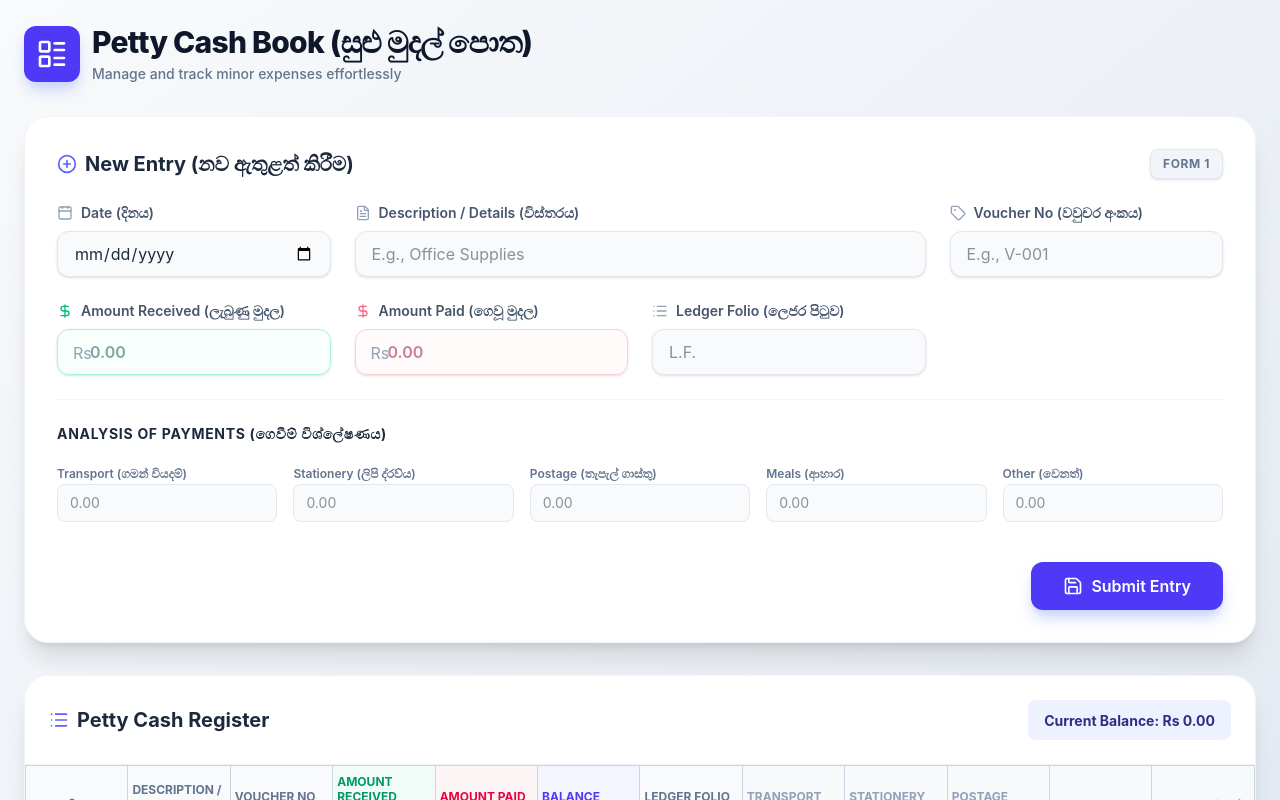
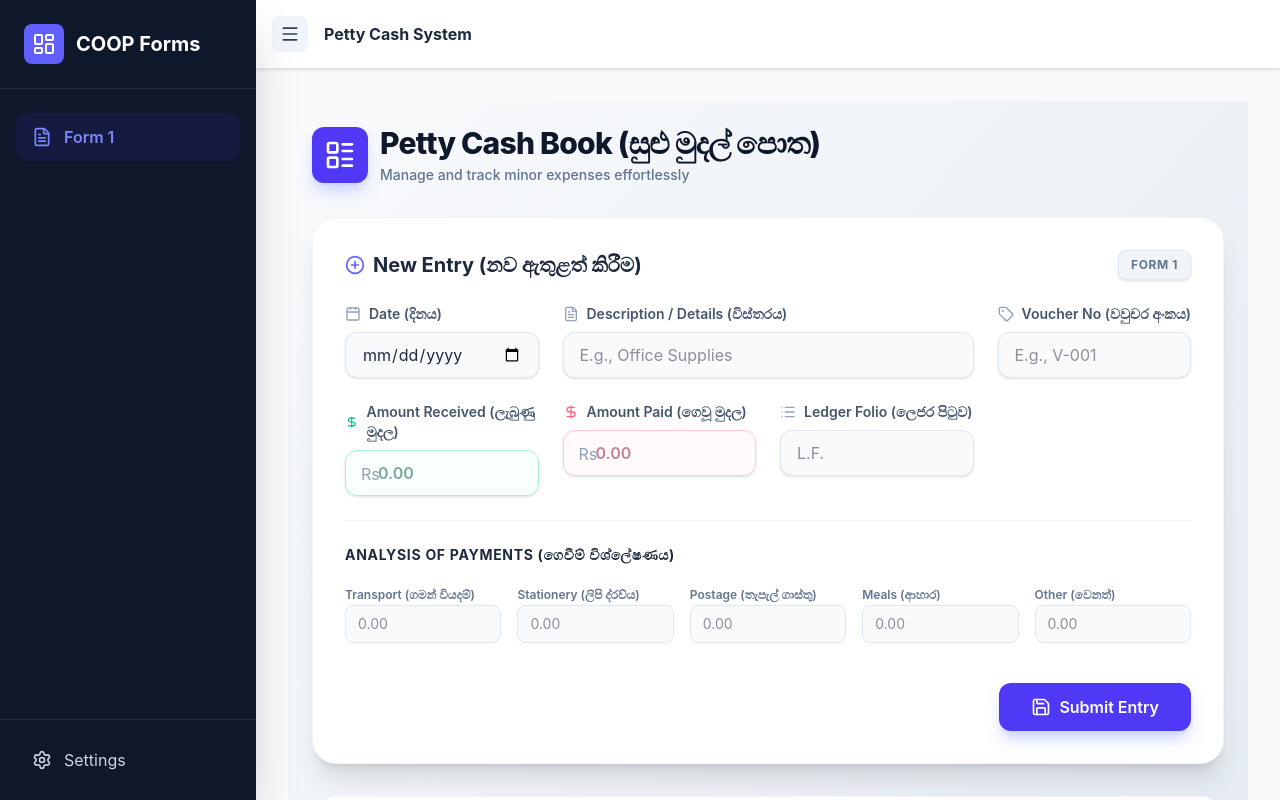
Before and after one commit to Knoweb/coop-form, a React (Vite) app in the folder frontend/: page / in a window 1280 px wide. Shown: the top 800 px of the page. Built offline with nearby package versions, Linux system fonts and the light colour scheme; no server answers.

Commit message:
Added collapsible sidebar and refactored Form1

```diff
--- a/frontend/src/App.jsx
+++ b/frontend/src/App.jsx
@@ -1,10 +1,26 @@
-import React from 'react';
+import React, { useState } from 'react';
+import { Menu } from 'lucide-react';
 import Form1 from './forms/form1';
+import Sidebar from './components/Sidebar';
 
 function App() {
+  const [isSidebarOpen, setIsSidebarOpen] = useState(true);
+
   return (
-    <div>
-      <Form1 />
+    <div className="flex bg-slate-50 min-h-screen">
+      <Sidebar isOpen={isSidebarOpen} setIsOpen={setIsSidebarOpen} />
+
+      <div className={`flex-1 transition-all duration-300 overflow-x-hidden ${isSidebarOpen ? 'ml-64' : 'ml-0'}`}>
+        <div className="p-4 flex items-center bg-white shadow-sm border-b border-slate-200 sticky top-0 z-40">
+           <button onClick={() => setIsSidebarOpen(!isSidebarOpen)} className="p-2 bg-slate-100 hover:bg-slate-200 rounded-lg transition-colors">
+              <Menu className="w-5 h-5 text-slate-700" />
+           </button>
+           <h2 className="ml-4 font-bold text-slate-800">Petty Cash System</h2>
+        </div>
+        <div className="p-4 md:p-8">
+           <Form1 />
+        </div>
+      </div>
     </div>
   );
 }
--- /dev/null
+++ b/frontend/src/components/Sidebar.jsx
@@ -0,0 +1,34 @@
+import React from 'react';
+import { FileText, Settings, LayoutDashboard, X } from 'lucide-react';
+
+export default function Sidebar({ isOpen, setIsOpen }) {
+  return (
+    <div className={`bg-slate-900 text-slate-300 h-screen fixed left-0 top-0 flex flex-col shadow-2xl z-50 transition-all duration-300 ${isOpen ? 'w-64 translate-x-0' : 'w-64 -translate-x-full'}`}>
+      <div className="p-6 flex items-center justify-between border-b border-slate-800">
+        <div className="flex items-center space-x-3">
+          <div className="bg-indigo-500 p-2 rounded-lg">
+            <LayoutDashboard className="w-6 h-6 text-white" />
+          </div>
+          <h1 className="text-xl font-bold text-white">COOP Forms</h1>
+        </div>
+        <button onClick={() => setIsOpen(false)} className="p-1 hover:bg-slate-800 rounded-lg md:hidden">
+           <X className="w-5 h-5 text-slate-400" />
+        </button>
+      </div>
+
+      <div className="flex-1 py-6 px-4 space-y-2 overflow-y-auto">
+        <a href="#" className="flex items-center space-x-3 px-4 py-3 rounded-xl bg-indigo-600/10 text-indigo-400 font-semibold transition-colors">
+          <FileText className="w-5 h-5" />
+          <span>Form 1</span>
+        </a>
+      </div>
+
+      <div className="p-4 border-t border-slate-800">
+        <a href="#" className="flex items-center space-x-3 px-4 py-3 rounded-xl hover:bg-slate-800 hover:text-white transition-colors">
+          <Settings className="w-5 h-5" />
+          <span>Settings</span>
+        </a>
+      </div>
+    </div>
+  );
+}
```
